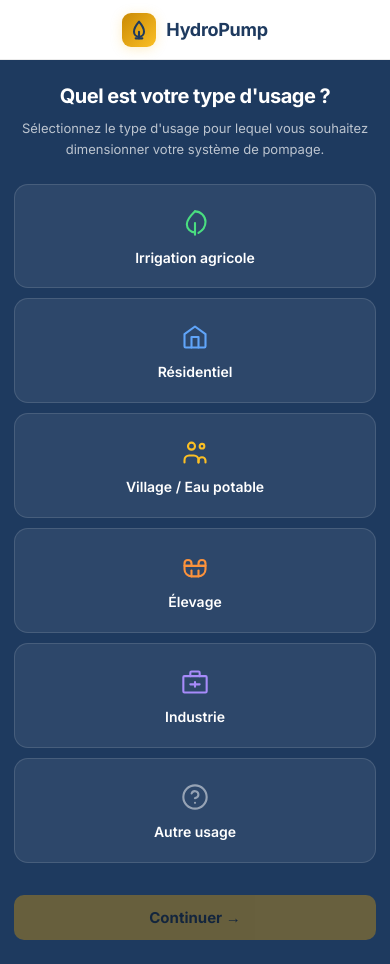
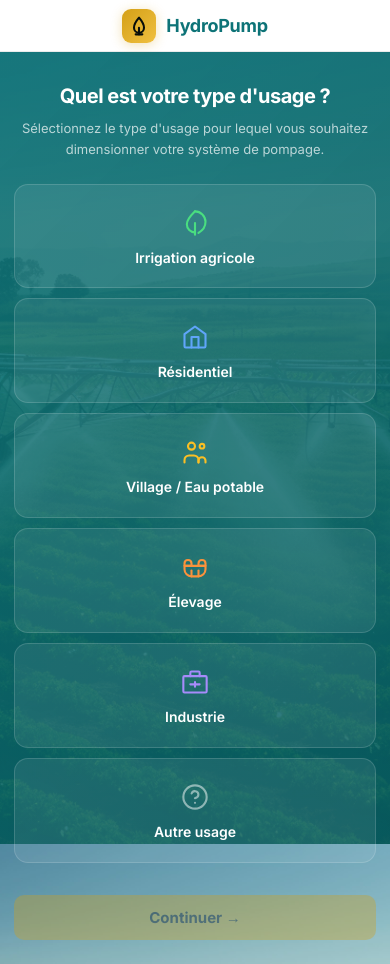
Before and after one commit to Merveille-140/Hydro, a Flask app: page /usage in a window 390 px wide. Run offline with Flask 3, Linux system fonts and the light colour scheme; a user stored in the database is signed in.

Commit message:
design: palette teal #0d7377 sur tous les templates + refonte usage.html
- index.html: hero gradient teal, dot pattern ::before, logo-text #0d7377,
  auth-btn-green #0d7377, logo-icon #d4a017→#f0c040, cards rgba blanc
- connexion.html: btn-submit #0d7377, overlay teal, cartes rgba blanc
- inscription.html: btn-submit #0d7377, logo-icon gold, cartes rgba blanc
- dashboard.html: logo-icon gold explicite, sys-card rgba blanc 1px border,
  btn-start.active #0d7377/blanc
- dimensionnement.html: logo-icon gold, card/result-card/pompe-card rgba blanc
  1px border, SVG stroke #080e0a dans navbars
- usage.html: refonte complète — irrigation.jpg + overlay teal, 6 cartes SVG
  3x2, sélection bordure #d4a017, bouton Continuer #d4a017/#000, responsive
- app.py: session[type_usage] → session[usage_type]

Co-Authored-By: Claude Sonnet 4.6 <noreply@anthropic.com>

```diff
--- a/app.py
+++ b/app.py
@@ -117,7 +117,7 @@ def usage():
         type_usage = request.form.get('type_usage', '')
         if type_usage == 'autre':
             type_usage = request.form.get('autre_usage', 'Autre')
-        session['type_usage'] = type_usage
+        session['usage_type'] = type_usage
         return redirect(url_for('dashboard'))
     return render_template('usage.html', user_nom=session.get('user_nom', ''))
 
--- a/templates/usage.html
+++ b/templates/usage.html
@@ -4,59 +4,67 @@
     <meta charset="UTF-8">
     <meta name="viewport" content="width=device-width, initial-scale=1.0">
     <title>HydroPump — Type d'usage</title>
-    <link href="https://fonts.googleapis.com/css2?family=Inter:wght@300;400;500;600;700;800&display=swap" rel="stylesheet"/>
+    <link href="https://fonts.googleapis.com/css2?family=Inter:wght@300;400;500;600;700;800&family=DM+Mono:ital,wght@0,400;0,500&display=swap" rel="stylesheet"/>
     <style>
-        * { margin: 0; padding: 0; box-sizing: border-box; }
-
+        :root {
+            --f:          'Inter', sans-serif;
+            --mono:       'DM Mono', monospace;
+            --gold:       #ca8a04;
+            --gold-lite:  #fbbf24;
+            --border:     rgba(255,255,255,0.07);
+            --border2:    rgba(255,255,255,0.12);
+            --text3:      rgba(240,253,244,0.3);
+        }
+        * { margin:0; padding:0; box-sizing:border-box; }
         body {
-            font-family: 'Inter', sans-serif;
-            background: #1e3a5f;
+            font-family: var(--f);
+            background-image: url('/static/images/irrigation.jpg');
+            background-size: cover;
+            background-position: center;
+            background-attachment: fixed;
             color: white;
             min-height: 100vh;
             display: flex;
             flex-direction: column;
         }
-
+        body::before {
+            content: '';
+            position: fixed;
+            inset: 0;
+            background: linear-gradient(135deg, rgba(13,115,119,0.88) 0%, rgba(8,95,99,0.92) 100%);
+            z-index: 0;
+            pointer-events: none;
+        }
         .navbar {
             height: 60px;
-            background: white;
             display: flex;
             align-items: center;
             justify-content: center;
+            background: white;
             border-bottom: 1px solid rgba(0,0,0,0.08);
-            flex-shrink: 0;
+            position: relative;
+            z-index: 1;
         }
-
-        .logo { display: flex; align-items: center; gap: 10px; text-decoration: none; }
-
+        .logo { display:flex; align-items:center; gap:10px; text-decoration:none; }
         .logo-icon {
             width: 34px; height: 34px;
-            background: linear-gradient(135deg, #ca8a04, #fbbf24);
+            background: linear-gradient(135deg, #d4a017, #f0c040);
             border-radius: 9px;
             display: flex; align-items: center; justify-content: center;
-            box-shadow: 0 2px 12px rgba(251,191,36,0.25);
+            box-shadow: 0 2px 12px rgba(212,160,23,0.3);
         }
-
-        .logo-text { font-size: 18px; font-weight: 700; color: #1e3a5f; letter-spacing: -0.3px; }
-
+        .logo-text { font-size:18px; font-weight:700; color:#0d7377; letter-spacing:-0.3px; }
         .main {
             flex: 1;
             display: flex;
             align-items: center;
             justify-content: center;
             padding: 48px 24px;
+            position: relative;
+            z-index: 1;
         }
-
-        .container {
-            width: 100%;
-            max-width: 740px;
-        }
-
-        .page-header {
-            text-align: center;
-            margin-bottom: 36px;
-        }
-
+        .container { width:100%; max-width: 740px; }
+        .page-header { text-align:center; margin-bottom:36px; }
         .page-title {
             font-size: 28px;
             font-weight: 700;
@@ -64,7 +72,6 @@
             letter-spacing: -0.5px;
             margin-bottom: 10px;
         }
-
         .page-sub {
             font-size: 15px;
             color: rgba(255,255,255,0.7);
@@ -72,17 +79,15 @@
             max-width: 520px;
             margin: 0 auto;
         }
-
         .cards-grid {
             display: grid;
             grid-template-columns: repeat(3, 1fr);
             gap: 14px;
             margin-bottom: 32px;
         }
-
         .usage-card {
-            background: rgba(255,255,255,0.07);
-            border: 1.5px solid rgba(255,255,255,0.12);
+            background: rgba(255,255,255,0.08);
+            border: 1px solid rgba(255,255,255,0.15);
             border-radius: 14px;
             padding: 24px 18px 20px;
             cursor: pointer;
@@ -90,36 +95,26 @@
             text-align: center;
             user-select: none;
         }
-
         .usage-card:hover {
-            background: rgba(255,255,255,0.11);
-            border-color: rgba(255,255,255,0.25);
+            background: rgba(255,255,255,0.12);
+            border-color: rgba(255,255,255,0.28);
             transform: translateY(-2px);
         }
-
         .usage-card.selected {
-            background: rgba(240,165,0,0.1);
-            border-color: #f0a500;
-            box-shadow: 0 0 0 1px #f0a500;
+            background: rgba(212,160,23,0.12);
+            border-color: #d4a017;
+            box-shadow: 0 0 0 1px #d4a017;
             transform: translateY(-2px);
         }
-
-        .card-icon { display: flex; justify-content: center; margin-bottom: 12px; }
-
+        .card-icon { display:flex; justify-content:center; margin-bottom:12px; }
         .card-label {
             font-size: 14px;
             font-weight: 600;
             color: white;
             line-height: 1.35;
         }
-
-        .autre-input {
-            display: none;
-            margin-top: 14px;
-        }
-
-        .usage-card.selected .autre-input { display: block; }
-
+        .autre-input { display:none; margin-top:14px; }
+        .usage-card.selected .autre-input { display:block; }
         .autre-input input {
             width: 100%;
             background: rgba(0,0,0,0.2);
@@ -127,23 +122,17 @@
             border-radius: 8px;
             padding: 8px 12px;
             color: white;
-            font-family: 'Inter', sans-serif;
+            font-family: var(--f);
             font-size: 13px;
             outline: none;
             text-align: left;
             transition: border-color 0.2s;
         }
-
-        .autre-input input:focus { border-color: #f0a500; }
+        .autre-input input:focus { border-color: #d4a017; }
         .autre-input input::placeholder { color: rgba(255,255,255,0.4); }
-
-        .btn-wrap {
-            display: flex;
-            justify-content: center;
-        }
-
+        .btn-wrap { display:flex; justify-content:center; }
         .btn-continuer {
-            background: #f0a500;
+            background: #d4a017;
             color: #000;
             border: none;
             padding: 13px 40px;
@@ -151,36 +140,30 @@
             font-size: 15px;
             font-weight: 700;
             cursor: pointer;
-            font-family: 'Inter', sans-serif;
+            font-family: var(--f);
             transition: all 0.2s;
             opacity: 0.35;
             pointer-events: none;
         }
-
-        .btn-continuer.active {
-            opacity: 1;
-            pointer-events: all;
+        .btn-continuer.active { opacity:1; pointer-events:all; }
+        .btn-continuer.active:hover {
+            background: #b8891a;
+            transform: translateY(-1px);
+            box-shadow: 0 6px 20px rgba(212,160,23,0.35);
         }
-
-        .btn-continuer.active:hover {
-            background: #d4920a;
-            transform: translateY(-1px);
-            box-shadow: 0 6px 20px rgba(240,165,0,0.35);
+        @media (max-width: 768px) {
+            .navbar { height:52px; }
+            .cards-grid { grid-template-columns: repeat(2, 1fr); }
+            .page-title { font-size:22px; }
         }
-
-        @media (max-width: 768px) {
-            .cards-grid { grid-template-columns: repeat(2, 1fr); }
-            .page-title { font-size: 22px; }
-        }
-
         @media (max-width: 480px) {
-            .cards-grid { grid-template-columns: 1fr; gap: 10px; }
-            .page-title { font-size: 20px; }
-            .page-sub { font-size: 13px; }
-            .main { padding: 24px 14px; }
-            .page-header { margin-bottom: 24px; }
-            .btn-continuer { width: 100%; }
-            .btn-wrap { display: block; }
+            .main { padding:24px 14px; align-items:flex-start; padding-top:32px; }
+            .cards-grid { grid-template-columns: 1fr; gap:10px; }
+            .page-title { font-size:20px; }
+            .page-sub { font-size:13px; }
+            .page-header { margin-bottom:24px; }
+            .btn-continuer { width:100%; }
+            .btn-wrap { display:block; }
         }
     </style>
 </head>
@@ -188,7 +171,7 @@
     <nav class="navbar">
         <a href="/" class="logo">
             <div class="logo-icon">
-                <svg width="20" height="20" viewBox="0 0 24 24" fill="none" stroke="#1e3a5f" stroke-width="2.5" stroke-linecap="round" stroke-linejoin="round">
+                <svg width="20" height="20" viewBox="0 0 24 24" fill="none" stroke="#080e0a" stroke-width="2.5" stroke-linecap="round" stroke-linejoin="round">
                     <path d="M12 2C12 2 6 9 6 14a6 6 0 0 0 12 0C18 9 12 2 12 2z"/>
                     <line x1="12" y1="14" x2="12" y2="22"/>
                     <line x1="8" y1="22" x2="16" y2="22"/>
```
Also changed, not shown: templates/connexion.html (+15 -15 lines), templates/dashboard.html (+12 -12 lines), templates/dimensionnement.html (+19 -19 lines), templates/index.html (+24 -14 lines), templates/inscription.html (+14 -14 lines).
